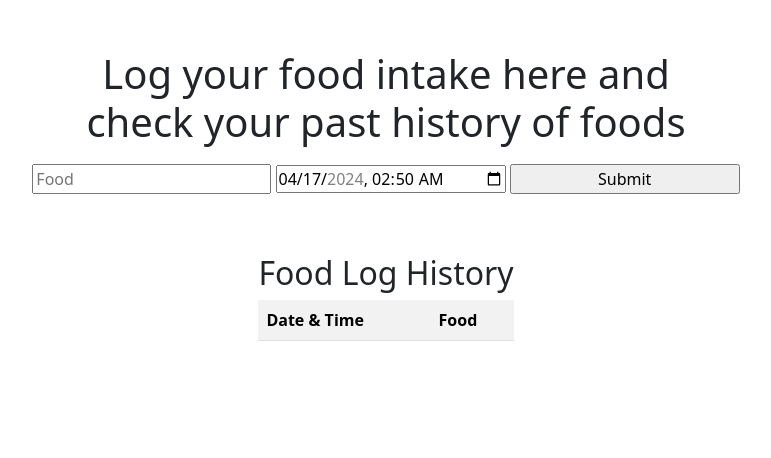
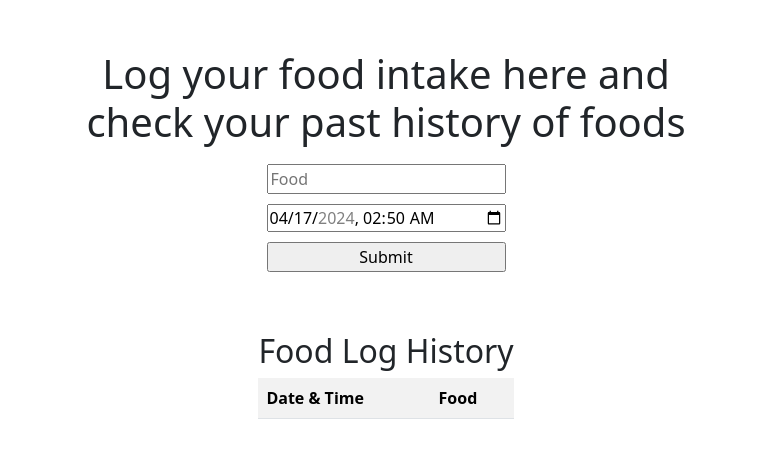
Before and after one commit to bevane/food-diary, a Django app: page /food/ in a window 1280 px wide. Shown: the part 60-518 px from the top of the page, without its empty margins (254-1025 px from the left). Run offline with Django 5.2, Linux system fonts and the light colour scheme; the visitor is signed in with stand-in values (Sample User, id 1); data that the repository does not hold is empty.

Commit message:
fix: change form inputs to flex column

```diff
--- a/food/static/food/style.css
+++ b/food/static/food/style.css
@@ -20,7 +20,14 @@
     text-align: center;
     max-width: 600px;
 }
-.main input {
+
+.main form {
+    display: flex;
+    flex-direction: column;
+    gap: 10px;
+}
+
+.main form input {
     min-width: 230px;
 }
 
```
Also changed, not shown: symptoms/static/symptoms/style.css (+8 -1 lines).
